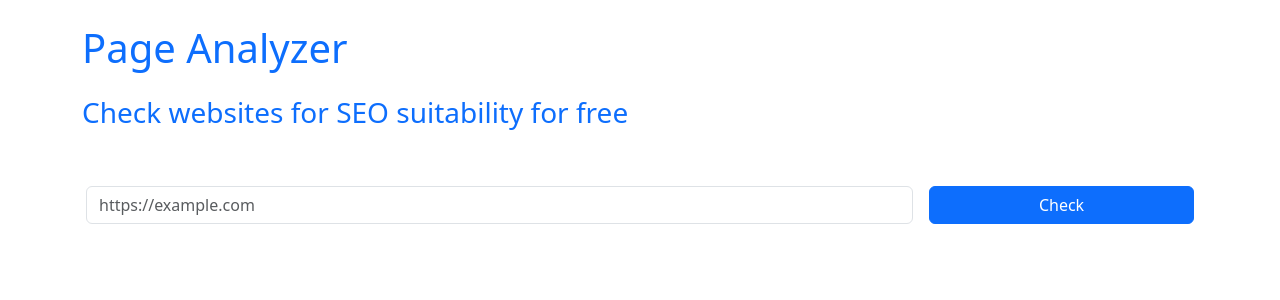
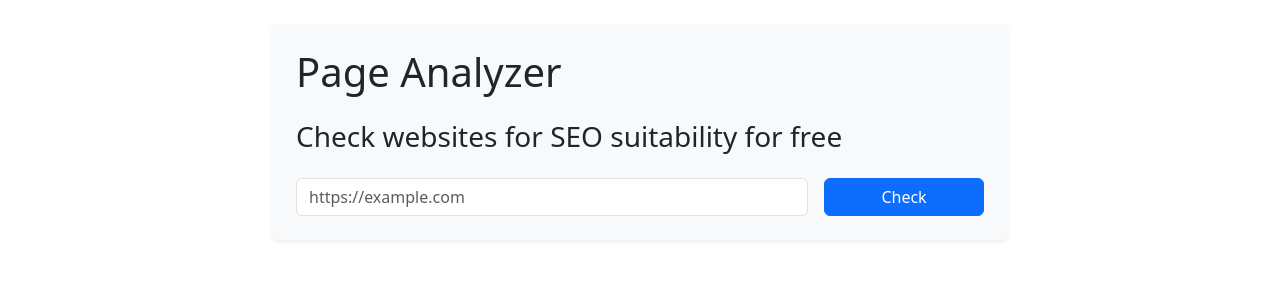
Before and after one commit to DimonDimasik/python-project-83, a Flask app: page / in a window 1280 px wide. Shown: the part 56-356 px from the top of the page. Run offline with Flask 3, Linux system fonts and the light colour scheme.

Commit message:
add fix index.html

```diff
--- a/page_analyzer/templates/index.html
+++ b/page_analyzer/templates/index.html
@@ -5,9 +5,9 @@
 {% block content %}
 <div class="row justify-content-center">
     <div class="col-md-8">
-            </div class="p-4 bg-light rounded shadow-sm">
-                <h1 class="mb-4 text-primary">Page Analyzer</h1>
-                <h3 class="mb-4 text-primary">Check websites for SEO suitability for free</h3>
+        <div class="p-4 bg-light rounded shadow-sm">
+            <h1 class="mb-4 text-dark">Page Analyzer</h1>
+            <h3 class="mb-4 text-dark">Check websites for SEO suitability for free</h3>
             <form action="{{ url_for('main.add_url') }}" method="post" class="row g-3">
                 <div class="col-md-9">
                     <input type="url" name="url" class="form-control" placeholder="https://example.com" required>
```
Lines whose indentation alone changed are shown as unchanged.
